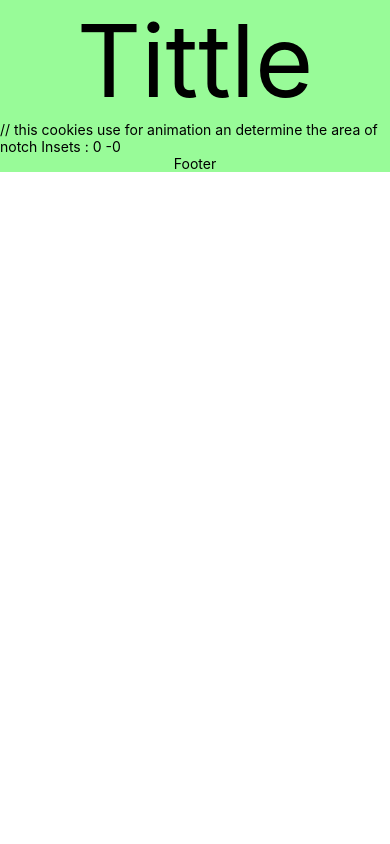
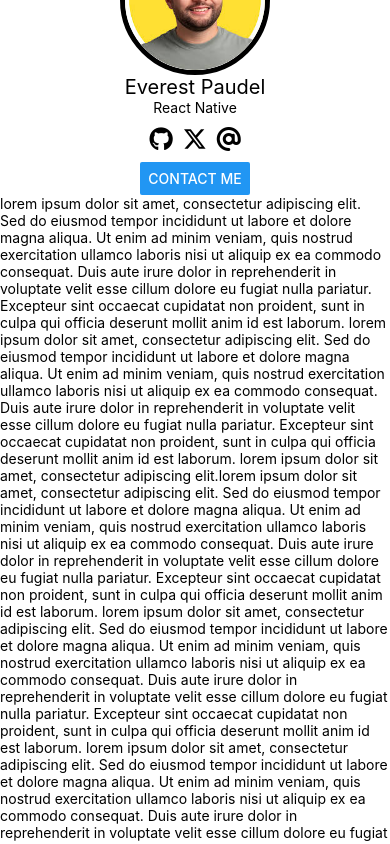
Before and after one commit to everestp/ReactNative, a React Native app: screen / in a window 390 px wide. Shown: the top 844 px of the page. Built offline with nearby package versions, Linux system fonts and the light colour scheme.

Commit message:
Learning :SafeAreaView

```diff
--- a/App.js
+++ b/App.js
@@ -26,91 +26,97 @@ export default function App() {
     Linking.openURL("https://github.com/everestp");
     console.log("Contact me");
   };
-  return (
+  // return (
 
-  <SafeAreaProvider>
-    <SafeAreaView  edge={['top']} style={{ backgroundColor:"red"}}>
-        <View
-          style={{
-            backgroundColor: "palegreen",
-            height: "100%",
-            alignItems: "center",
-          }}
-        >
-          <Text style={{ fontSize: 100 }}> Tittle </Text>
-          <DisplayInsets/>
-          <Text style={{ marginTop: "auto" }}>Footer</Text>
-        </View>
-      </SafeAreaView>
-  </SafeAreaProvider>
+  // <SafeAreaProvider>
+  //   <SafeAreaView  edge={['top']} style={{ backgroundColor:"red"}}>
+  //       <View
+  //         style={{
+  //           backgroundColor: "palegreen",
+  //           height: "100%",
+  //           alignItems: "center",
+  //         }}
+  //       >
+  //         <Text style={{ fontSize: 100 }}> Tittle </Text>
+  //         <DisplayInsets/>
+  //         <Text style={{ marginTop: "auto" }}>Footer</Text>
+  //       </View>
+  //     </SafeAreaView>
+  // </SafeAreaProvider>
 
 
+  // );
+  return (
+    <SafeAreaProvider>
+      <SafeAreaView edges={['bottom']}>
+      <ScrollView showsVerticalScrollIndicator={false}>
+
+<View style={styles.container}>
+  <Image  source={require("./assets/download (1).jpeg")} style={{
+    width:"100%",
+   height:"200",
+
+  }}/>
+  <Image source={require("./assets/download.jpeg")}  style={{
+    width:150,
+    height:150,
+    borderRadius:150,
+    borderColor : "black",
+    borderWidth:5,
+    marginTop:-75
+    }}/>
+  <Text style={{ fontSize:20 }}>Everest Paudel</Text>
+  <Text>React Native</Text>
+
+  <View style={{ flexDirection:"row" ,marginVertical :10,gap:10}}>
+  <FontAwesome6 name="github" size={24} color="balck" />
+  <FontAwesome6 name="x-twitter" size={24} color="black" />
+  <FontAwesome6 name="at" size={24} color="black" />
+  </View>
+  <Button title='Contact me' onPress={()=> onContactMe()}/>
+  <Text>
+    lorem ipsum dolor sit amet, consectetur adipiscing elit.
+    Sed do eiusmod tempor incididunt ut labore et dolore magna aliqua.
+    Ut enim ad minim veniam, quis nostrud exercitation ullamco laboris nisi ut aliquip ex ea commodo consequat.
+    Duis aute irure dolor in reprehenderit in voluptate velit esse cillum dolore eu fugiat nulla pariatur.
+    Excepteur sint occaecat cupidatat non proident, sunt in culpa qui officia deserunt mollit anim id est laborum.
+    lorem ipsum dolor sit amet, consectetur adipiscing elit.
+    Sed do eiusmod tempor incididunt ut labore et dolore magna aliqua.
+    Ut enim ad minim veniam, quis nostrud exercitation ullamco laboris nisi ut aliquip ex ea commodo consequat.
+    Duis aute irure dolor in reprehenderit in voluptate velit esse cillum dolore eu fugiat nulla pariatur.
+    Excepteur sint occaecat cupidatat non proident, sunt in culpa qui officia deserunt mollit anim id est laborum.
+    lorem ipsum dolor sit amet, consectetur adipiscing elit.lorem ipsum dolor sit amet, consectetur adipiscing elit.
+    Sed do eiusmod tempor incididunt ut labore et dolore magna aliqua.
+    Ut enim ad minim veniam, quis nostrud exercitation ullamco laboris nisi ut aliquip ex ea commodo consequat.
+    Duis aute irure dolor in reprehenderit in voluptate velit esse cillum dolore eu fugiat nulla pariatur.
+    Excepteur sint occaecat cupidatat non proident, sunt in culpa qui officia deserunt mollit anim id est laborum.
+    lorem ipsum dolor sit amet, consectetur adipiscing elit.
+    Sed do eiusmod tempor incididunt ut labore et dolore magna aliqua.
+    Ut enim ad minim veniam, quis nostrud exercitation ullamco laboris nisi ut aliquip ex ea commodo consequat.
+    Duis aute irure dolor in reprehenderit in voluptate velit esse cillum dolore eu fugiat nulla pariatur.
+    Excepteur sint occaecat cupidatat non proident, sunt in culpa qui officia deserunt mollit anim id est laborum.
+    lorem ipsum dolor sit amet, consectetur adipiscing elit.
+    Sed do eiusmod tempor incididunt ut labore et dolore magna aliqua.
+    Ut enim ad minim veniam, quis nostrud exercitation ullamco laboris nisi ut aliquip ex ea commodo consequat.
+    Duis aute irure dolor in reprehenderit in voluptate velit esse cillum dolore eu fugiat nulla pariatur.
+    Excepteur sint occaecat cupidatat non proident, sunt in culpa qui officia deserunt mollit anim id est laborum.
+    lorem ipsum dolor sit amet, consectetur adipiscing elit.
+    Sed do eiusmod tempor incididunt ut labore et dolore magna aliqua.
+    Ut enim ad minim veniam, quis nostrud exercitation ullamco laboris nisi ut aliquip ex ea commodo consequat.
+    Duis aute irure dolor in reprehenderit in voluptate velit esse cillum dolore eu fugiat nulla pariatur.
+    Excepteur sint occaecat cupidatat non proident, sunt in culpa qui officia deserunt mollit anim id est laborum.
+    lorem ipsum dolor sit amet, consectetur adipiscing elit.lorem ipsum dolor sit amet, consectetur adipiscing elit.
+    Sed do eiusmod tempor incididunt ut labore et dolore magna aliqua.
+  </Text>
+
+  <StatusBar style="auto" />
+</View>
+</ScrollView>
+      </SafeAreaView>
+
+    </SafeAreaProvider>
+
   );
-  // return (
-  //   <ScrollView showsVerticalScrollIndicator={false}>
-
-  //   <View style={styles.container}>
-  //     <Image  source={require("./assets/download (1).jpeg")} style={{
-  //       width:"100%",
-  //      height:"200",
-
-  //     }}/>
-  //     <Image source={require("./assets/download.jpeg")}  style={{
-  //       width:150,
-  //       height:150,
-  //       borderRadius:150,
-  //       borderColor : "black",
-  //       borderWidth:5,
-  //       marginTop:-75
-  //       }}/>
-  //     <Text style={{ fontSize:20 }}>Everest Paudel</Text>
-  //     <Text>React Native</Text>
-
-  //     <View style={{ flexDirection:"row" ,marginVertical :10,gap:10}}>
-  //     <FontAwesome6 name="github" size={24} color="balck" />
-  //     <FontAwesome6 name="x-twitter" size={24} color="black" />
-  //     <FontAwesome6 name="at" size={24} color="black" />
-  //     </View>
-  //     <Button title='Contact me' onPress={()=> onContactMe()}/>
-  //     <Text>
-  //       lorem ipsum dolor sit amet, consectetur adipiscing elit.
-  //       Sed do eiusmod tempor incididunt ut labore et dolore magna aliqua.
-  //       Ut enim ad minim veniam, quis nostrud exercitation ullamco laboris nisi ut aliquip ex ea commodo consequat.
-  //       Duis aute irure dolor in reprehenderit in voluptate velit esse cillum dolore eu fugiat nulla pariatur.
-  //       Excepteur sint occaecat cupidatat non proident, sunt in culpa qui officia deserunt mollit anim id est laborum.
-  //       lorem ipsum dolor sit amet, consectetur adipiscing elit.
-  //       Sed do eiusmod tempor incididunt ut labore et dolore magna aliqua.
-  //       Ut enim ad minim veniam, quis nostrud exercitation ullamco laboris nisi ut aliquip ex ea commodo consequat.
-  //       Duis aute irure dolor in reprehenderit in voluptate velit esse cillum dolore eu fugiat nulla pariatur.
-  //       Excepteur sint occaecat cupidatat non proident, sunt in culpa qui officia deserunt mollit anim id est laborum.
-  //       lorem ipsum dolor sit amet, consectetur adipiscing elit.lorem ipsum dolor sit amet, consectetur adipiscing elit.
-  //       Sed do eiusmod tempor incididunt ut labore et dolore magna aliqua.
-  //       Ut enim ad minim veniam, quis nostrud exercitation ullamco laboris nisi ut aliquip ex ea commodo consequat.
-  //       Duis aute irure dolor in reprehenderit in voluptate velit esse cillum dolore eu fugiat nulla pariatur.
-  //       Excepteur sint occaecat cupidatat non proident, sunt in culpa qui officia deserunt mollit anim id est laborum.
-  //       lorem ipsum dolor sit amet, consectetur adipiscing elit.
-  //       Sed do eiusmod tempor incididunt ut labore et dolore magna aliqua.
-  //       Ut enim ad minim veniam, quis nostrud exercitation ullamco laboris nisi ut aliquip ex ea commodo consequat.
-  //       Duis aute irure dolor in reprehenderit in voluptate velit esse cillum dolore eu fugiat nulla pariatur.
-  //       Excepteur sint occaecat cupidatat non proident, sunt in culpa qui officia deserunt mollit anim id est laborum.
-  //       lorem ipsum dolor sit amet, consectetur adipiscing elit.
-  //       Sed do eiusmod tempor incididunt ut labore et dolore magna aliqua.
-  //       Ut enim ad minim veniam, quis nostrud exercitation ullamco laboris nisi ut aliquip ex ea commodo consequat.
-  //       Duis aute irure dolor in reprehenderit in voluptate velit esse cillum dolore eu fugiat nulla pariatur.
-  //       Excepteur sint occaecat cupidatat non proident, sunt in culpa qui officia deserunt mollit anim id est laborum.
-  //       lorem ipsum dolor sit amet, consectetur adipiscing elit.
-  //       Sed do eiusmod tempor incididunt ut labore et dolore magna aliqua.
-  //       Ut enim ad minim veniam, quis nostrud exercitation ullamco laboris nisi ut aliquip ex ea commodo consequat.
-  //       Duis aute irure dolor in reprehenderit in voluptate velit esse cillum dolore eu fugiat nulla pariatur.
-  //       Excepteur sint occaecat cupidatat non proident, sunt in culpa qui officia deserunt mollit anim id est laborum.
-  //       lorem ipsum dolor sit amet, consectetur adipiscing elit.lorem ipsum dolor sit amet, consectetur adipiscing elit.
-  //       Sed do eiusmod tempor incididunt ut labore et dolore magna aliqua.
-  //     </Text>
-
-  //     <StatusBar style="auto" />
-  //   </View>
-  //   </ScrollView>
-  // );
 }
 
 const styles = StyleSheet.create({
```
